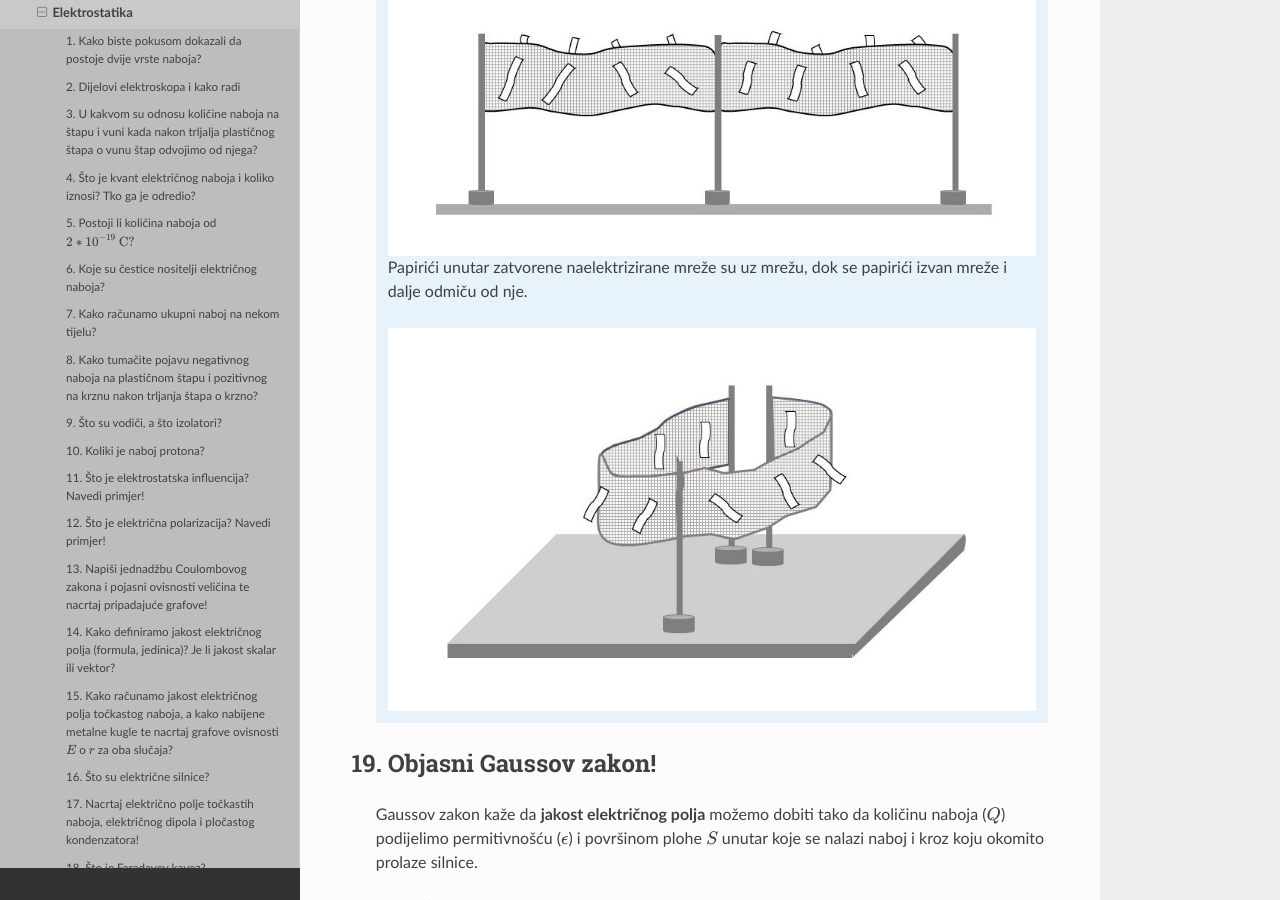
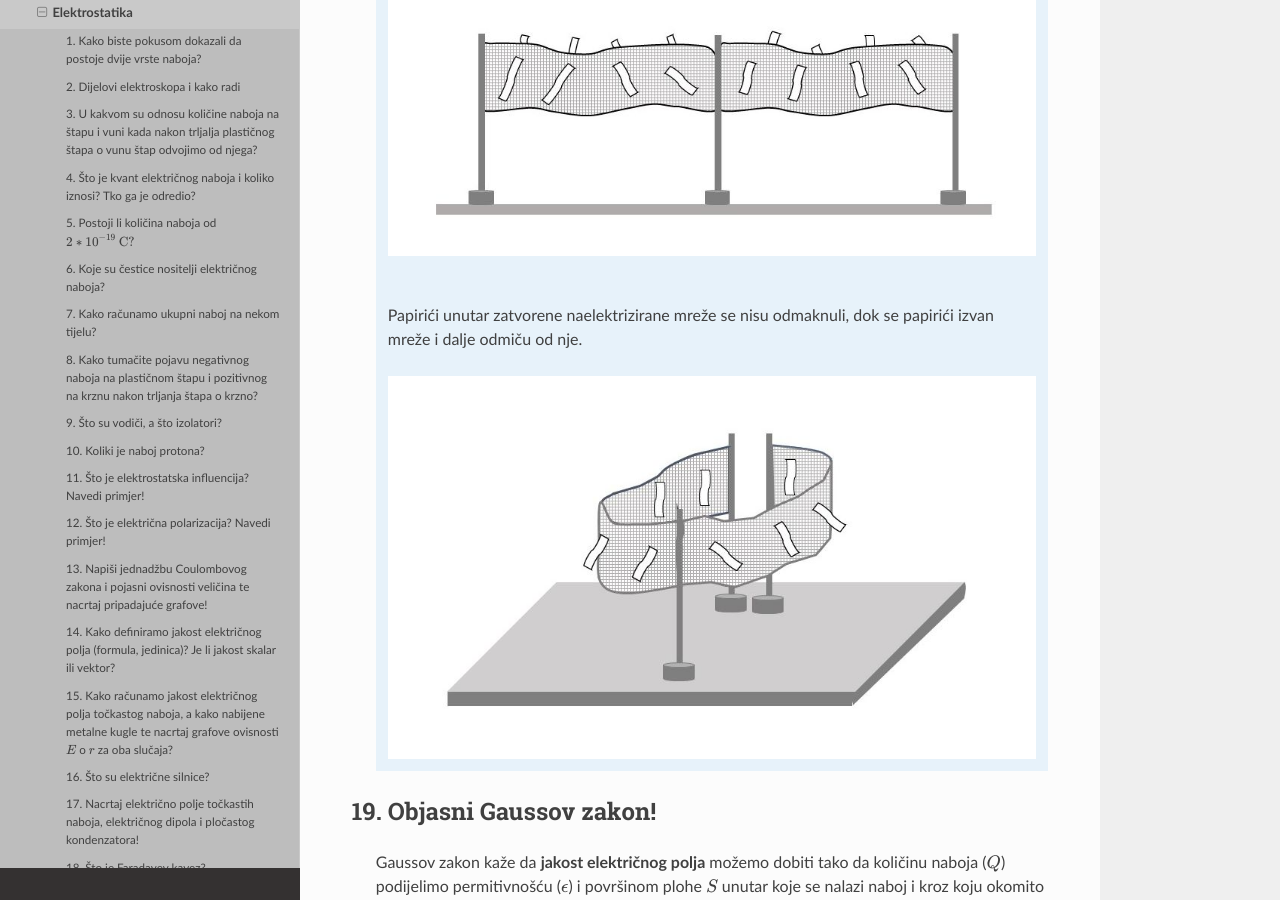
Before and after one commit to recycleTheC/tsrb-h_razred, a Sphinx documentation site: the page built from source/3_razred/fizika/elektrostatika/elektrostatika.rst, in a window 1280 px wide and 900 px high, scrolled down 11850 px. Built offline with Sphinx 7.4.7 and the Read the Docs theme 2.0.0, drawn with Linux system fonts in a browser that asks for light colours.

Commit message:
Izmjena sadržaja

```diff
--- a/source/3_razred/fizika/elektrostatika/elektrostatika.rst
+++ b/source/3_razred/fizika/elektrostatika/elektrostatika.rst
@@ -239,7 +239,9 @@ Elektrostatika
 
     .. image:: faradayev_pokus1.jpg
 
-    Papirići unutar zatvorene naelektrizirane mreže su uz mrežu, dok se papirići izvan mreže i dalje odmiču od nje.
+    |
+
+    Papirići unutar zatvorene naelektrizirane mreže se nisu odmaknuli, dok se papirići izvan mreže i dalje odmiču od nje.
 
     .. image:: faradayev_pokus2.jpg
 
```
